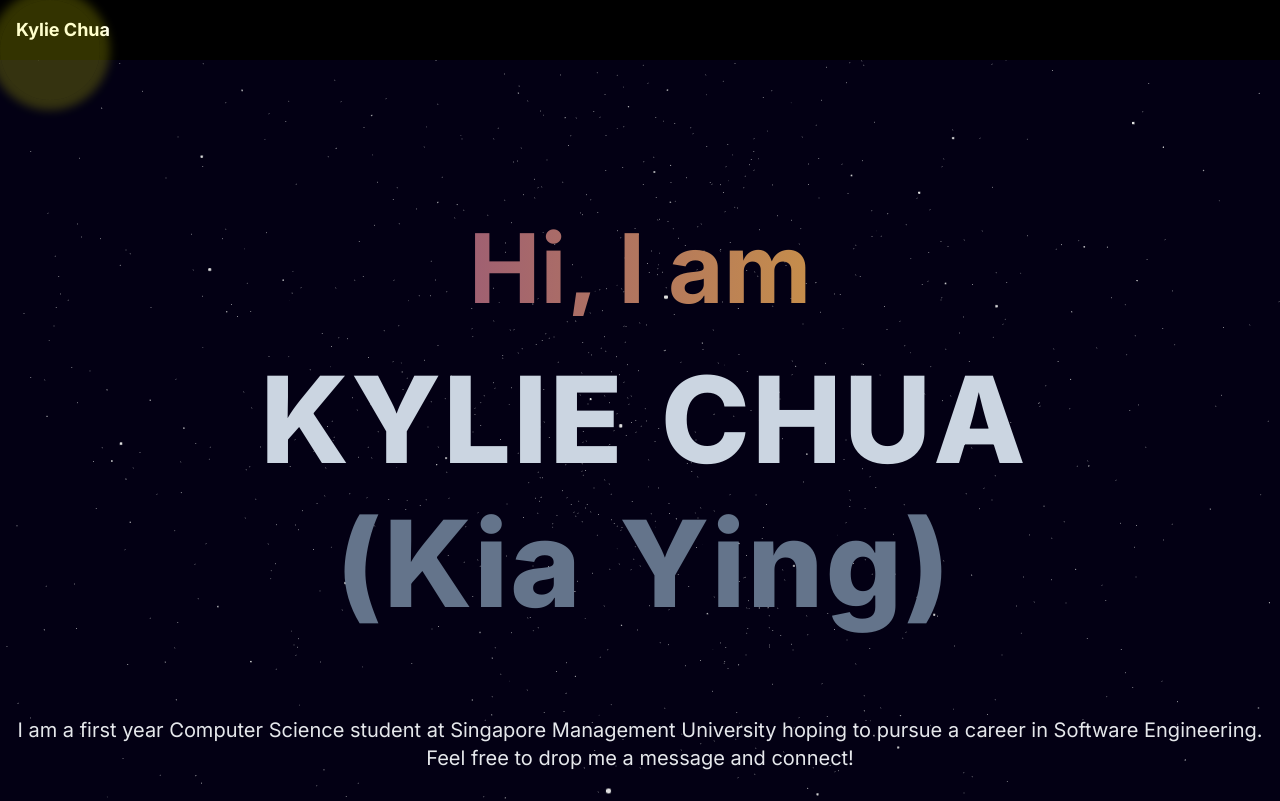
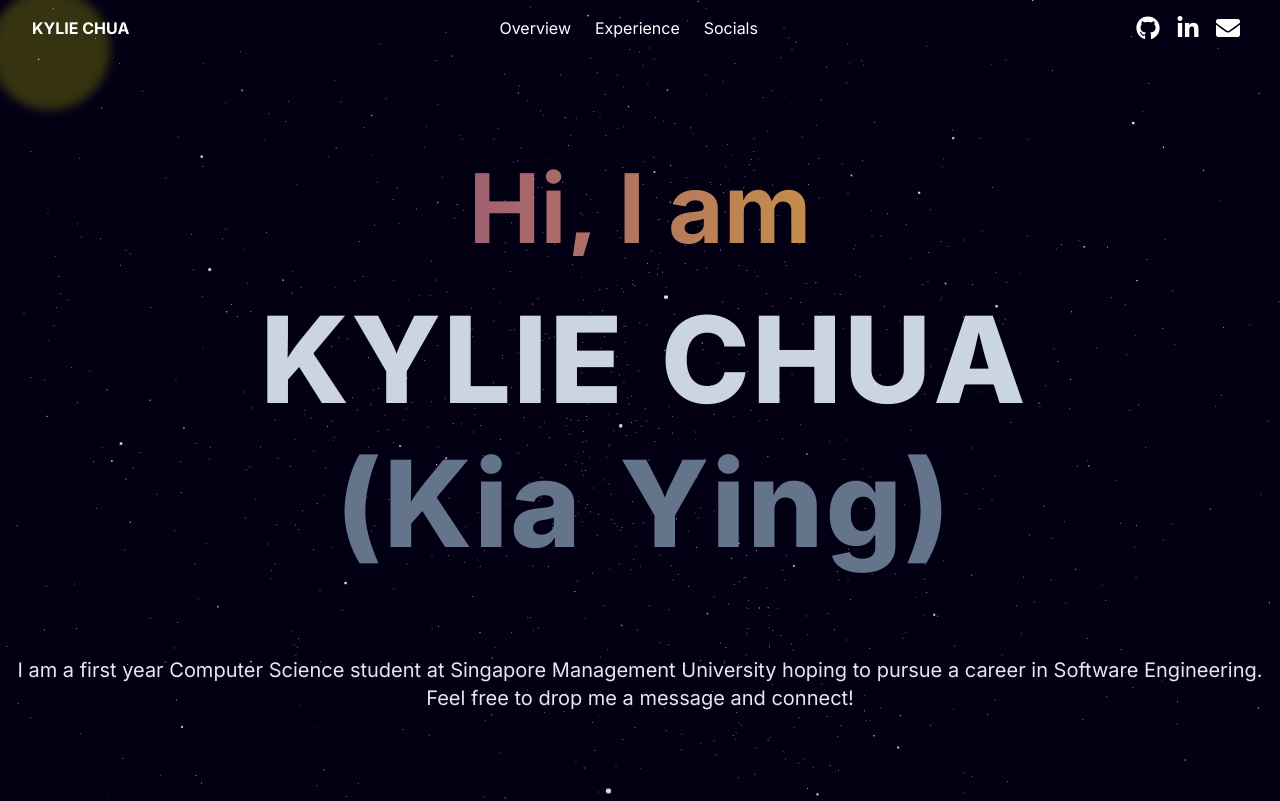
Before and after one commit to kylie-kiaying/portfolio-website, a Next.js app: page / in a window 1280 px wide. Shown: the top 801 px of the page. Built offline with nearby package versions, Linux system fonts and the light colour scheme.

Commit message:
worked on navbar

```diff
--- a/components/Experiences/Experiences.tsx
+++ b/components/Experiences/Experiences.tsx
@@ -2,7 +2,7 @@ import React from 'react';
 
 const Experience = () => {
   return (
-    <section className="text-white py-20">
+    <section id="experience" className="text-white py-20">
       <div className="container mx-auto px-6">
       <h2 className="abosulte m-16 uppercase tracking-[20px] text-gray-500 font-bold text-center text-6xl">Experiences</h2>
 
--- a/components/Hero/Hero.tsx
+++ b/components/Hero/Hero.tsx
@@ -3,7 +3,7 @@ import NameAnimation from "@/components/Hero/NameAnimations";
 
 const Hero = () => {
   return (
-    <div className="flex flex-col text-center md:flex-row items-start md:items-center">
+    <div id="overview" className="flex flex-col text-center md:flex-row items-start md:items-center">
       <div className="flex-1">
         <h2 className="text-8xl mt-40 font-bold text-transparent bg-clip-text bg-gradient-to-r from-purple-800 to-yellow-400">
           Hi, I am
--- a/components/Navbar/Navbar.tsx
+++ b/components/Navbar/Navbar.tsx
@@ -1,14 +1,36 @@
-// /components/Navbar.tsx
+// components/Navbar.tsx
+import Link from 'next/link';
+import { FaGithub, FaLinkedinIn, FaEnvelope } from 'react-icons/fa';
 
-import React from 'react';
-import Image from 'next/image';
+const Navbar: React.FC = () => {
+    return (
+        <nav className="fixed top-0 left-0 w-full flex justify-between items-center bg-transparent py-4 px-8 z-10">
+            <div>
+                {/* Name */}
+                <span className="text-white font-bold">KYLIE CHUA</span>
+            </div>
 
-const Navbar = () => {
-  return (
-    <nav className="bg-black text-white flex justify-between items-center p-4">
-      <div className="font-bold text-lg">Kylie Chua</div>
-    </nav>
-  );
+            <div className="flex">
+                {/* Links to Sections */}
+                <Link href="#overview"><span className="text-white mx-3 cursor-pointer">Overview</span></Link>
+                <Link href="#experience"><span className="text-white mx-3 cursor-pointer">Experience</span></Link>
+                <Link href="#socials"><span className="text-white mx-3 cursor-pointer">Socials</span></Link>
+            </div>
+
+            <div className="flex items-center">
+                {/* Social Links*/}
+                <a href="https://github.com/kylie-kiaying" className="text-white mx-2">
+                    <FaGithub size={24} />
+                </a>
+                <a href="https://www.linkedin.com/in/kylie-kia-ying-chua/" className="text-white mx-2">
+                    <FaLinkedinIn size={24} />
+                </a>
+                <a href="mailto:kylie.kiayingchua@gmail.com" className="text-white mx-2">
+                    <FaEnvelope size={24} />
+                </a>
+            </div>
+        </nav>
+    );
 };
 
 export default Navbar;
--- a/components/Socials/Socials.tsx
+++ b/components/Socials/Socials.tsx
@@ -2,7 +2,7 @@ import React from 'react';
 
 const ContactMe: React.FC = () => {
   return (
-    <div className="p-8">
+    <div id="socials" className="p-8">
       <h2 className="abosulte m-16 uppercase tracking-[20px] text-gray-500 font-bold text-center text-6xl">Socials</h2>
       <div className="flex flex-col items-center justify-center space-y-4">
         <a
```
